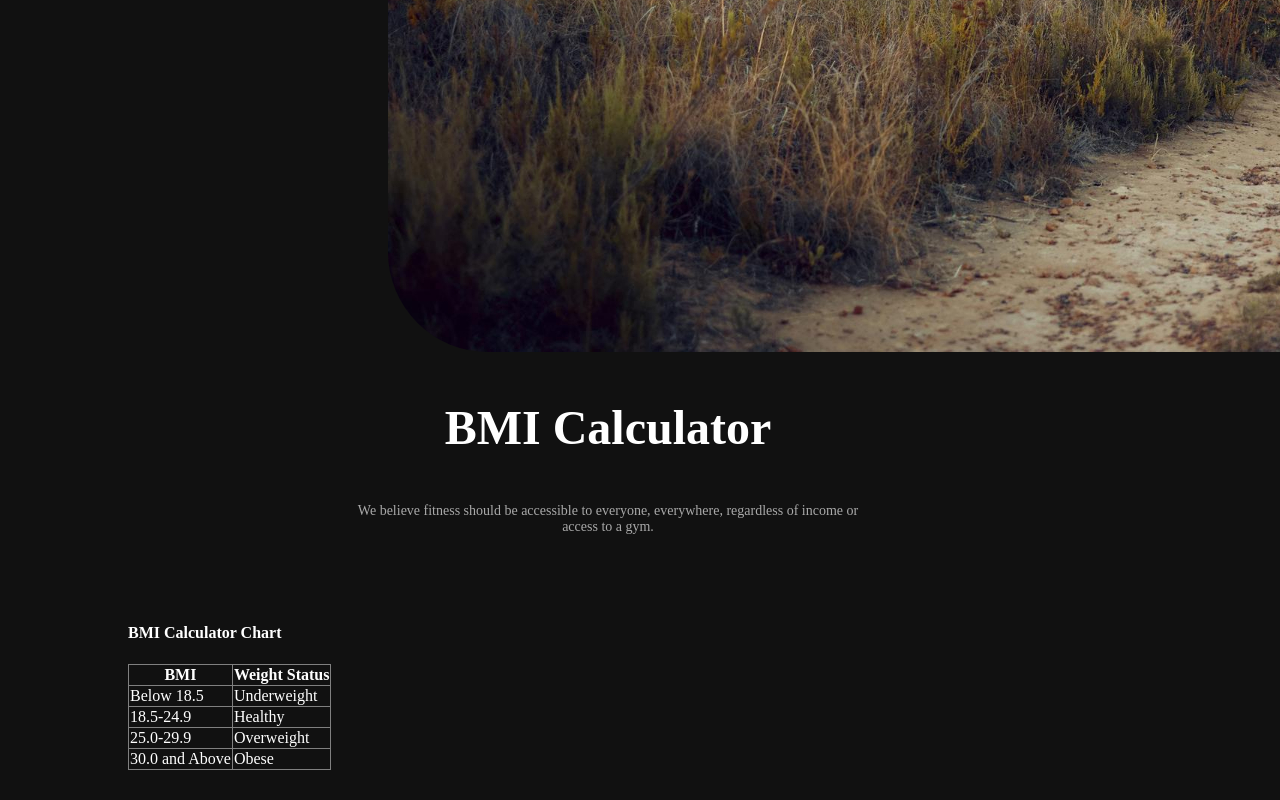
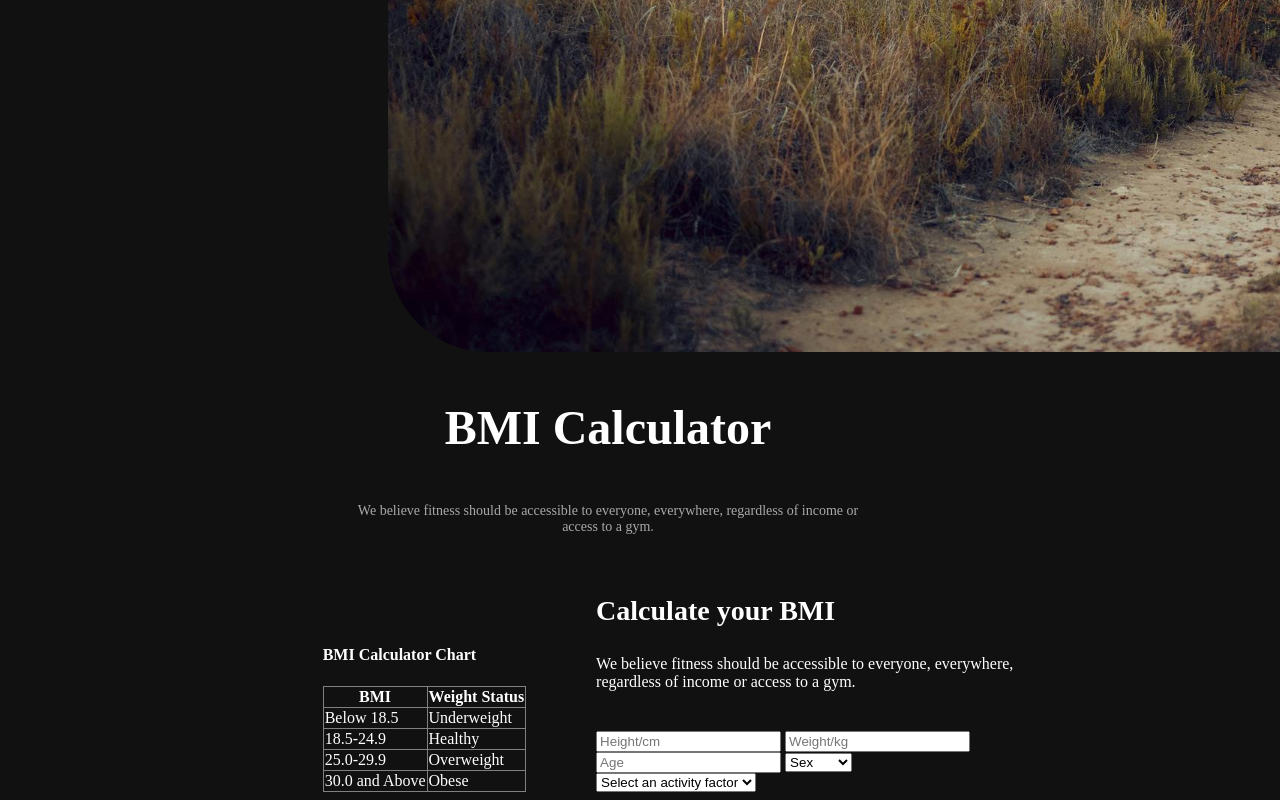
Before and after one commit to Rezuan17/web-dev-second-project, a plain HTML site: page index.html in a window 1280 px wide. Shown: the part 2045-2845 px from the top of the page. Before the commit the page ends 2823 px from the top, so only its background shows below. Drawn offline with Linux system fonts and the light colour scheme.

Commit message:
added the new source in commit

```diff
--- a/index.html
+++ b/index.html
@@ -97,6 +97,7 @@
          </section>
                  <br>
          <section>
+            <div class="table-container">
             <div class="calculator-table">
                 <h4 class="claculator-head">BMI Calculator Chart</h4>
                  <table class="table-form">
@@ -122,6 +123,24 @@
                     </tr>
                  </table>
             </div>
+            <div class="form-container">
+                <h3 class="form-head">Calculate your BMI</h3>
+                <p class="peru-form">We believe fitness should be accessible to everyone, everywhere,<br> regardless of income or access to a gym. </p>
+                <input type='Height/cm' name="Height/cm" placeholder="Height/cm"> <input type="Weight/kg"  placeholder="Weight/kg"><br><input type="Age" name="Age"
+                placeholder="Age"> <select name="Sex">
+                    <option value="Sex">Sex</option>
+                    <option value="Male">Male</option>
+                    <option value="Female">Female</option>
+                    <option value="Others">Others</option>
+                </select><br>
+                <select name="" id="">
+                    <option value="Select an activity factor">Select an activity factor</option>
+                    <option value="On">On</option>
+                    <option value="Of">Of</option>
+                </select>
+
+            </div>
+            </div>
          </section>
     </main>
     <footer>
--- a/styles/project.css
+++ b/styles/project.css
@@ -154,8 +154,16 @@ font-style: oblique;
     color: darkgrey;
 }
 /*table styles  */
+
+.table-container{
+    display: flex;
+    justify-content: center;
+    align-items: center;
+    gap: 70px;
+}
 .calculator-table{
     color: #FFFFFF;
+
 }
 .table-form, th, td{
     border: 1.5px solid grey;
@@ -165,3 +173,12 @@ font-style: oblique;
     margin-left: 120px;
     margin-top: 57px;
 }
+.form-head{
+    font-weight: 400pc;
+    font-size: 1.75rem;
+    color: #FFFFFF;
+    margin-botom: 50px;
+}
+.peru-form{
+    margin-bottom: 40px;
+}
```
